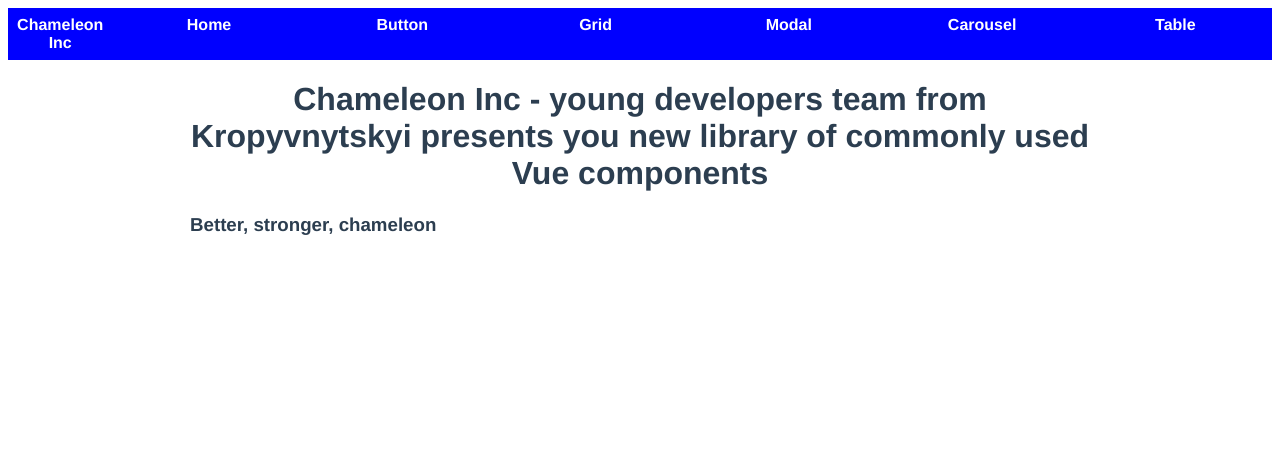
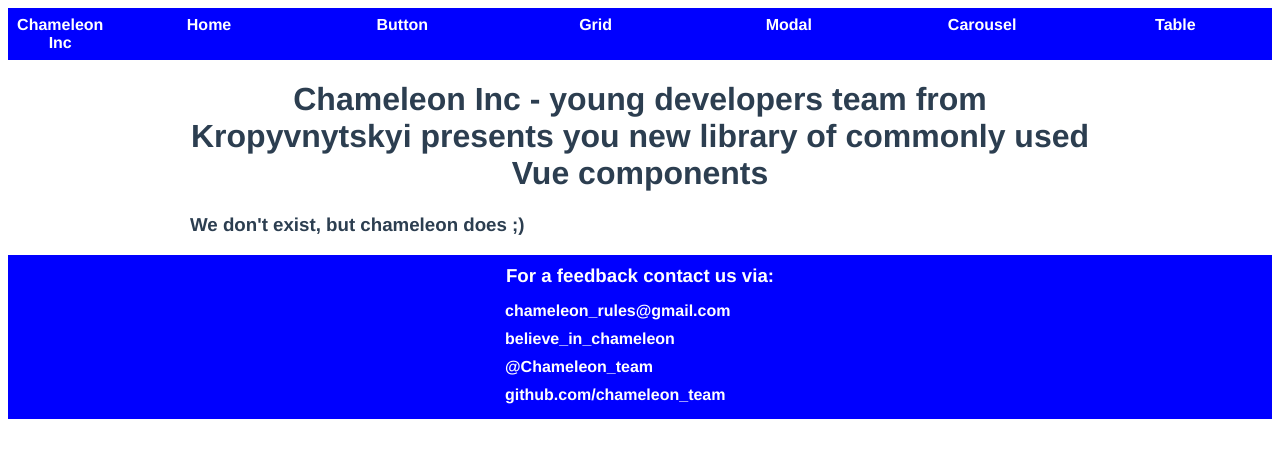
Before and after one commit to oleksii-boyko/UI-library, a Vue app in the folder my-ui-library/: page / in a window 1280 px wide. Shown: the top 458 px of the page. Built offline with nearby package versions, Linux system fonts and the light colour scheme.

Commit message:
added footer to application page + minor style updates

```diff
--- a/my-ui-library/src/App.vue
+++ b/my-ui-library/src/App.vue
@@ -12,6 +12,27 @@
       </template>
     </Navbar>
     <router-view/>
+    <div class="footer">
+      <h3>For a <i class="fab fa-suse"></i> feedback contact us via:</h3>
+      <ul class="contacts">
+        <li>
+          <i class="fas fa-google"></i>
+          <span>  chameleon_rules@gmail.com</span>
+        </li>
+        <li>
+          <i class="fas fa-skype"></i>
+          <span>  believe_in_chameleon</span>
+        </li>
+        <li>
+          <i class="fa fa-telegram" aria-hidden="true"></i>
+          <span>  @Chameleon_team</span>
+        </li>
+        <li>
+          <i class="fas fa-github"></i>
+          <span>  github.com/chameleon_team</span>
+        </li>
+      </ul>
+    </div>
   </div>
 </template>
 
@@ -45,4 +66,29 @@
       }
     }
   }
+
+  .footer{
+    background-color: blue;
+    color: white;
+    font-weight: bold;
+    font-family: Avenir, Helvetica, Arial, sans-serif;
+    text-align: center;
+
+    h3{
+      padding-top: 10px;
+      margin-bottom: 0;
+    }
+
+    .contacts{
+      text-align: left;
+      list-style: none;
+      padding: 10px 0;
+      margin: 0 auto;
+      width: 270px;
+
+      li{
+        padding: 5px 0;
+      }
+    }
+  }
 </style>
--- a/my-ui-library/src/views/Home.vue
+++ b/my-ui-library/src/views/Home.vue
@@ -2,7 +2,7 @@
   <div class="content">
     <div class="logo"><i class="fab fa-suse"></i></div>
     <h1>Chameleon Inc - young developers team from Kropyvnytskyi presents you new library of commonly used Vue components</h1>
-    <h3 class="align-right">Better, stronger, chameleon</h3>
+    <h3 class="align-right">We don't exist, but chameleon does ;)</h3>
   </div>
 </template>
 
```
